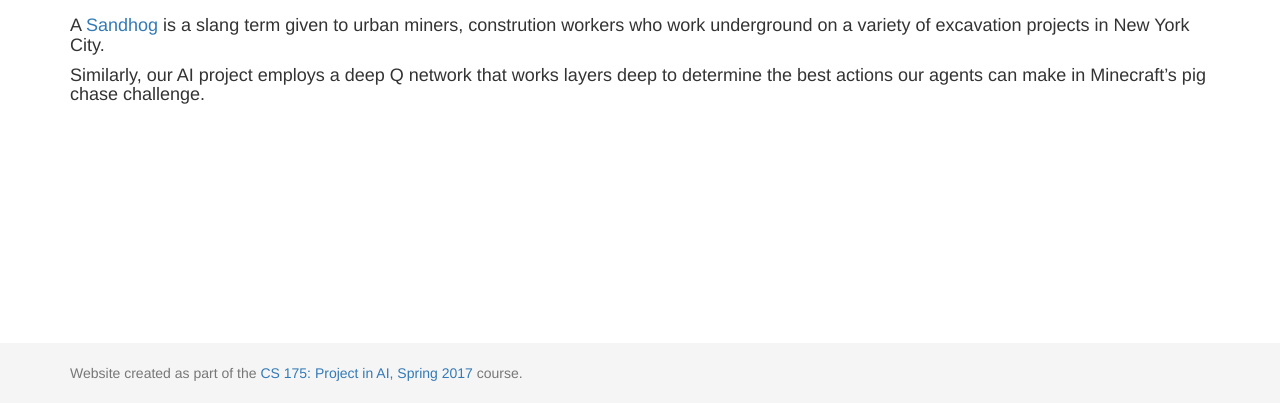
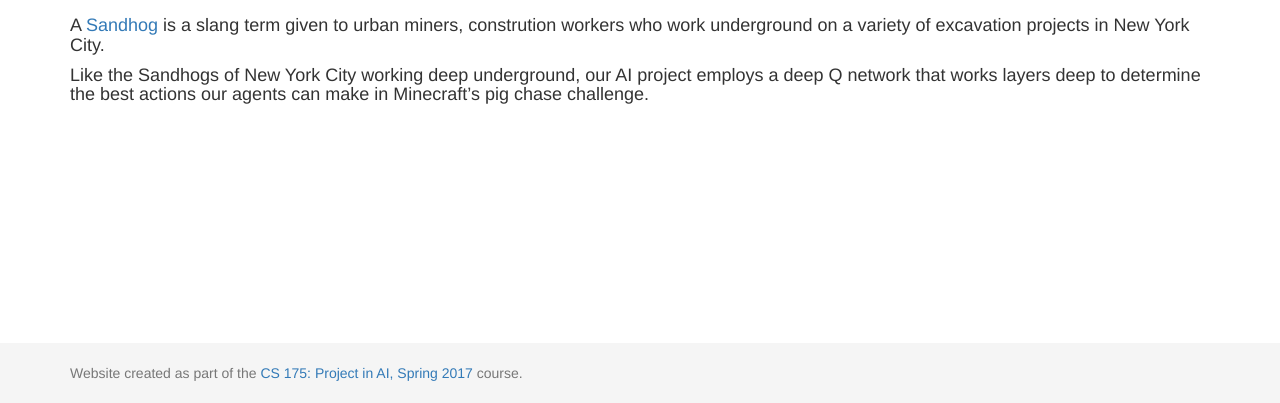
Before and after one commit to hfloresr/Sandhog, a Jekyll site: the page built from docs/index.md, in a window 1280 px wide, cut to the strip 497-900 px from the top of the page. Built offline with Jekyll 4.4.1, drawn with Linux system fonts in a browser that asks for light colours.

Commit message:
Update index.md

```diff
--- a/docs/index.md
+++ b/docs/index.md
@@ -7,4 +7,4 @@
 <br>
 #### A [Sandhog](https://en.wikipedia.org/wiki/Sandhog) is a slang term given to urban miners, constrution workers who work underground on a variety of excavation projects in New York City. ####
 
-#### Similarly, our AI project employs a deep Q network that works layers deep to determine the best actions our agents can make in Minecraft's pig chase challenge. ####
+#### Like the Sandhogs of New York City working deep underground, our AI project employs a deep Q network that works layers deep to determine the best actions our agents can make in Minecraft's pig chase challenge. ####
```
